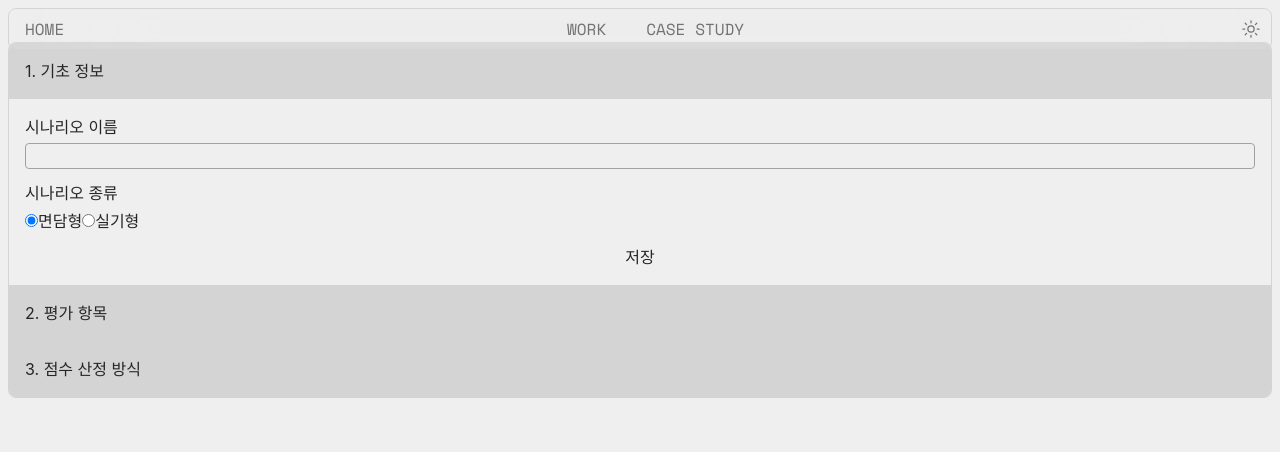
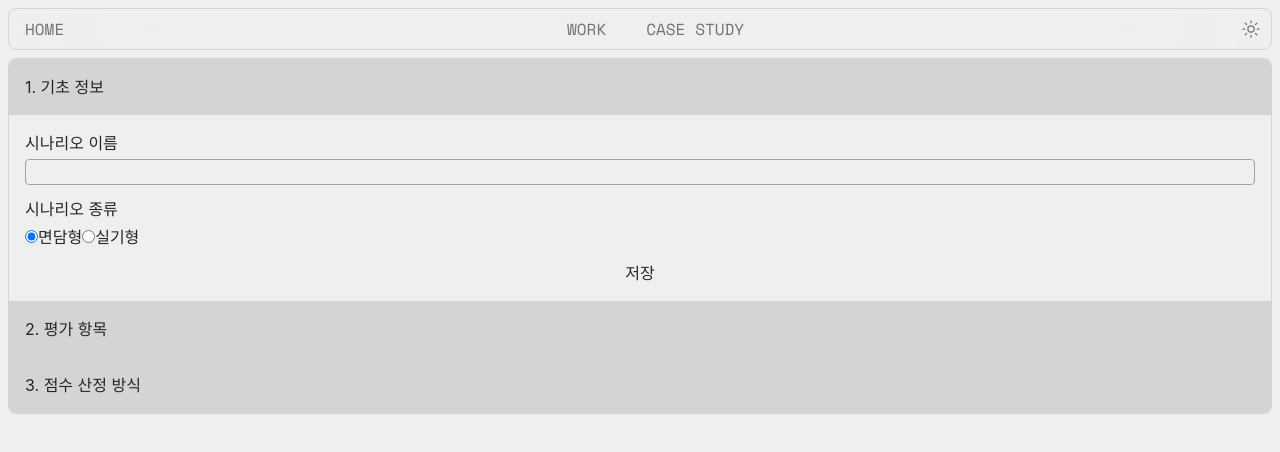
Before and after one commit to Jar0511/portfolio, a React app: page /work/form in a window 1280 px wide. Shown: the top 452 px of the page. Built offline with nearby package versions, Linux system fonts and the light colour scheme; the HTML template or start-up script is replaced by a standard one; a web font is replaced by a local one.

Commit message:
header-본문 간 간격

```diff
--- a/src/pages/layout.tsx
+++ b/src/pages/layout.tsx
@@ -136,7 +136,7 @@ export const Layout = () => {
           ))}
         </motion.ul>
       </aside>
-      <main className="h-full flex-1 rounded-lg text-neutral-800 dark:text-neutral-200">
+      <main className="h-full flex-1 rounded-lg text-neutral-800 dark:text-neutral-200 pt-4">
         <Outlet />
       </main>
     </div>
```
